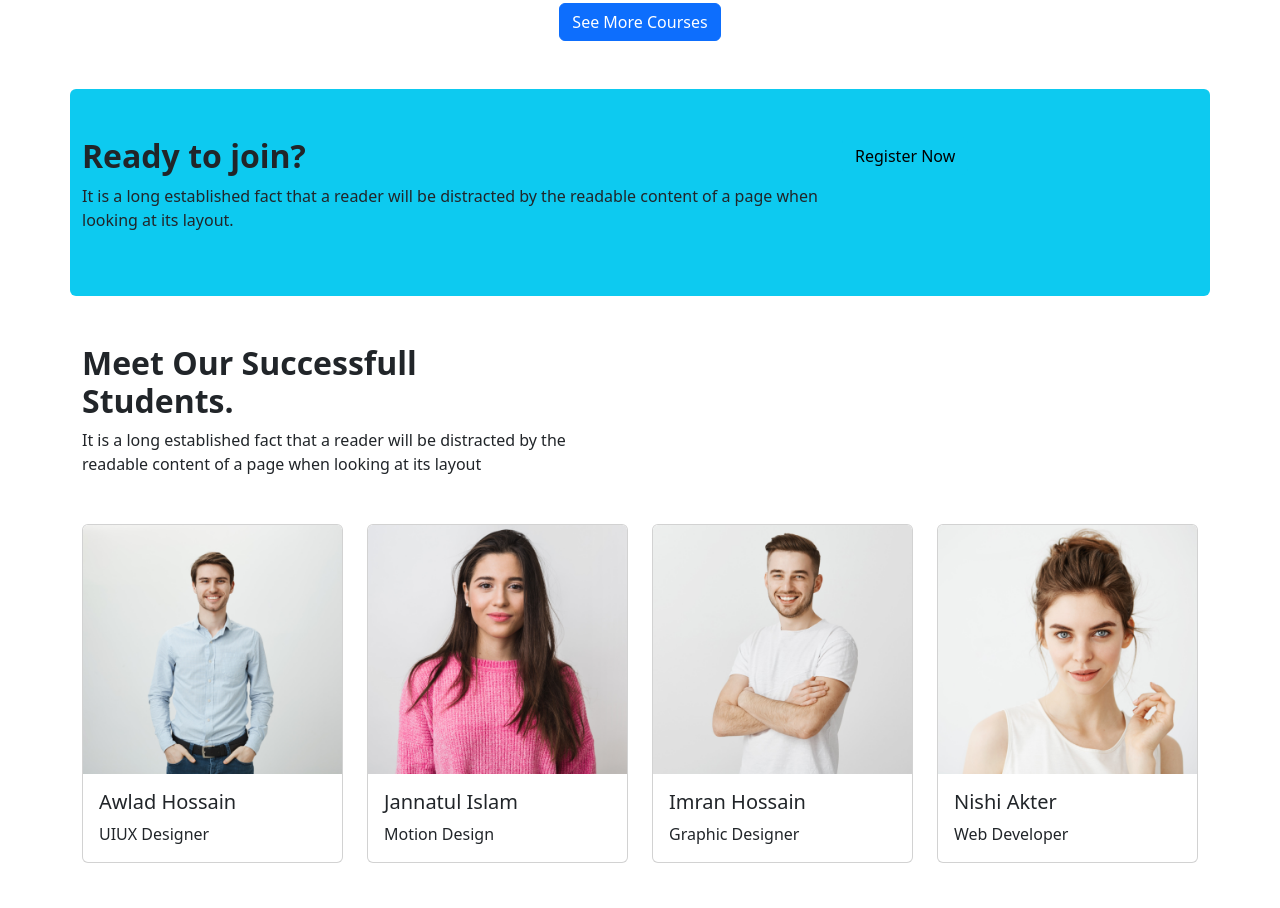
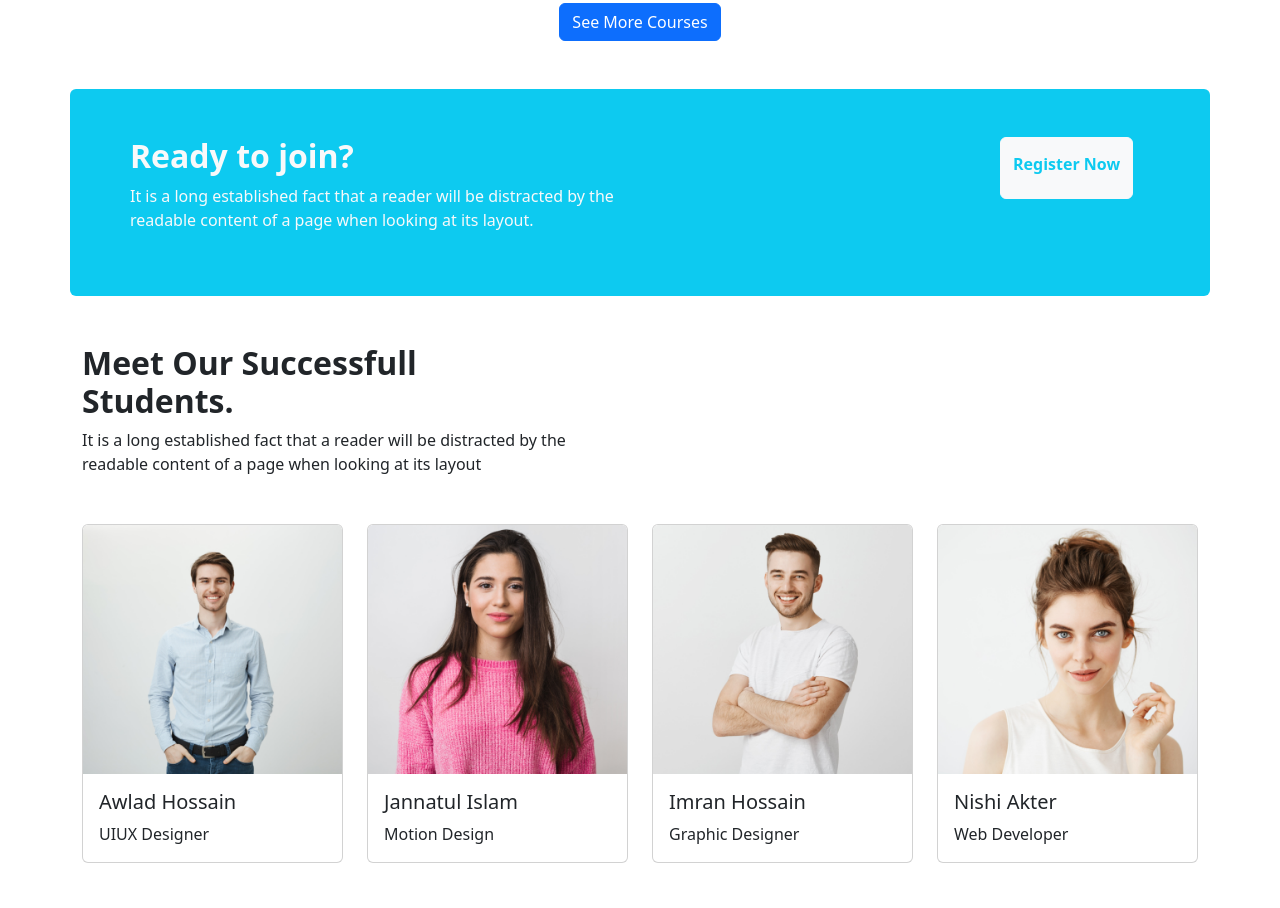
Before and after one commit to sadia136310/edTech-website, a plain HTML site: page index.html in a window 1280 px wide. Shown: the part 1944-2852 px from the top of the page. Drawn offline with nearby package versions, Linux system fonts and the light colour scheme.

Commit message:
join section update

```diff
--- a/index.html
+++ b/index.html
@@ -213,16 +213,16 @@
 
         <!-- ready to join section  -->
         <section class="container bg-info py-5 rounded-2">
-            <div class="row">
-                <div class="col-lg-8">
-                    <h2 class="fw-bold">Ready to join?</h2>
-                    <p>It is a long established fact that a reader will be distracted by the
+            <div class="row px-5">
+                <div class="col-lg-10">
+                    <h2 class="fw-bold text-light">Ready to join?</h2>
+                    <p class="text-light">It is a long established fact that a reader will be distracted by the <br>
                         readable content of a page when looking at its layout.</p>
                 </div>
-                <div class="col-lg-4">
+                <div class="col-lg-2">
                     <!-- Button trigger modal -->
-                    <button type="button" class="btn btn-info" data-bs-toggle="modal" data-bs-target="#exampleModal">
-                        Register Now
+                    <button type="button" class="btn btn-light" data-bs-toggle="modal" data-bs-target="#exampleModal">
+                        <p class="text-info fw-bold pt-2">Register Now</p>
                     </button>
 
                     <!-- Modal -->
```
